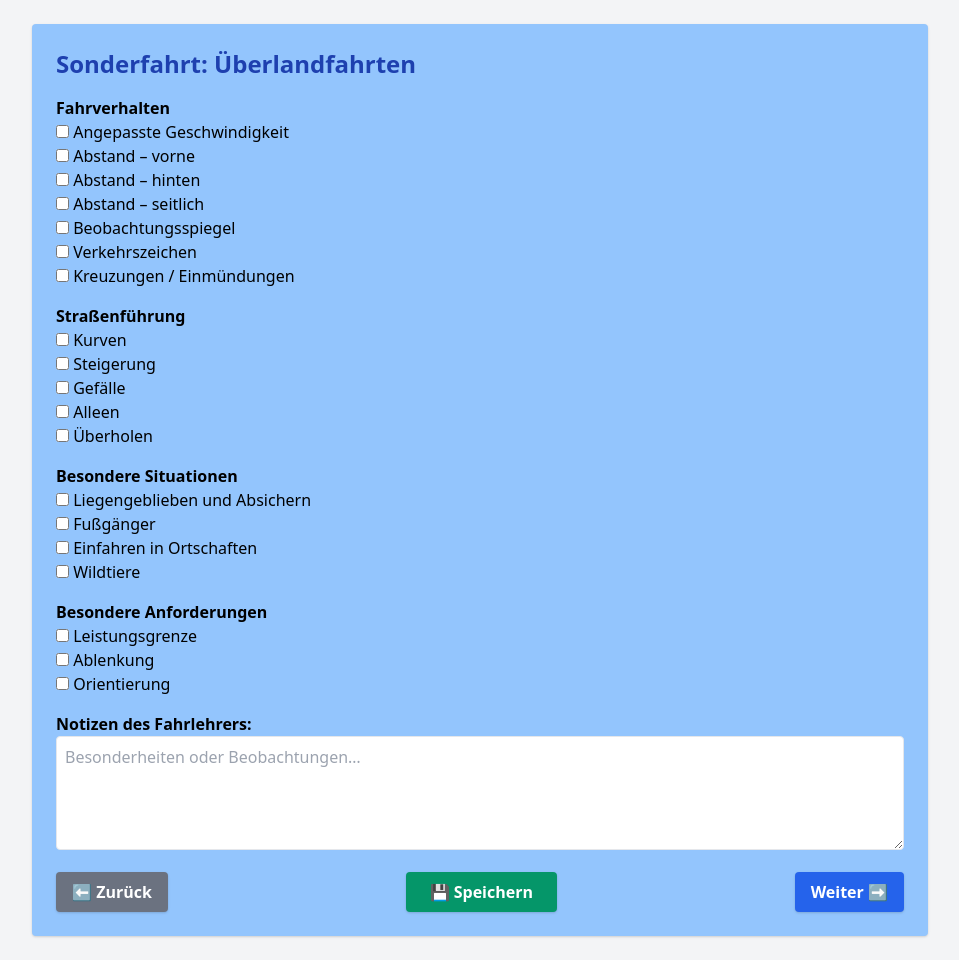
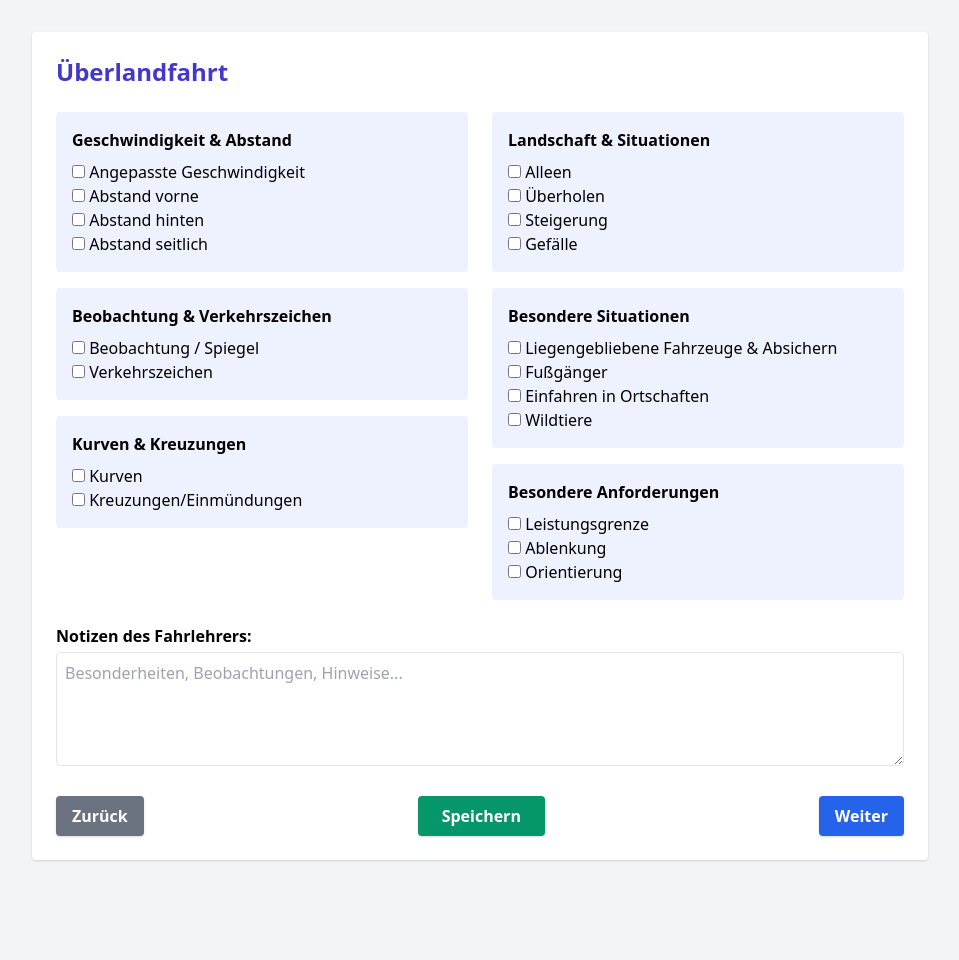
Before and after one commit to eyfahrlehrer/schuelerakte, a Flask app: page /ueberlandfahrt in a window 1280 px wide. Shown: the whole page, without its empty margins (160-1119 px from the left). After the commit the page ends 861 px from the top, so only its background shows below. Run offline with Flask 3, Linux system fonts and the light colour scheme; the visitor is signed in with stand-in values (Sample User, id 1).

Commit message:
Update ueberlandfahrt.html

```diff
--- a/templates/ueberlandfahrt.html
+++ b/templates/ueberlandfahrt.html
@@ -2,76 +2,74 @@
 <html lang="de">
 <head>
   <meta charset="UTF-8">
-  <title>Sonderfahrt: Überlandfahrten</title>
+  <title>Überlandfahrt</title>
   <link href="https://cdn.jsdelivr.net/npm/tailwindcss@2.2.19/dist/tailwind.min.css" rel="stylesheet">
 </head>
-<body class="bg-gray-100 p-6">
-  <div class="max-w-4xl mx-auto bg-blue-300 p-6 rounded shadow">
-    <h1 class="text-2xl font-bold text-blue-800 mb-4">Sonderfahrt: Überlandfahrten</h1>
+<body class="bg-gray-100 p-8">
+  <div class="max-w-4xl mx-auto bg-white p-6 rounded shadow">
+    <h1 class="text-2xl font-bold text-indigo-700 mb-6">Überlandfahrt</h1>
 
-    <form method="POST" class="space-y-4">
-
-      <!-- Fahrverhalten -->
-      <div>
-        <p class="font-semibold">Fahrverhalten</p>
-        <label class="block"><input type="checkbox" name="angepasste_geschwindigkeit"> Angepasste Geschwindigkeit</label>
-        <label class="block"><input type="checkbox" name="abstand_vorne"> Abstand – vorne</label>
-        <label class="block"><input type="checkbox" name="abstand_hinten"> Abstand – hinten</label>
-        <label class="block"><input type="checkbox" name="abstand_seitlich"> Abstand – seitlich</label>
-        <label class="block"><input type="checkbox" name="beobachtungsspiegel"> Beobachtungsspiegel</label>
-        <label class="block"><input type="checkbox" name="verkehrszeichen"> Verkehrszeichen</label>
-        <label class="block"><input type="checkbox" name="kreuzungen_einmuendungen"> Kreuzungen / Einmündungen</label>
+    <form method="POST" class="grid grid-cols-1 md:grid-cols-2 gap-6">
+      <!-- Spalte 1 -->
+      <div class="space-y-4">
+        <div class="bg-indigo-50 p-4 rounded">
+          <h2 class="font-semibold mb-2">Geschwindigkeit & Abstand</h2>
+          <label class="block"><input type="checkbox" name="geschwindigkeit"> Angepasste Geschwindigkeit</label>
+          <label class="block"><input type="checkbox" name="abstand_vorne"> Abstand vorne</label>
+          <label class="block"><input type="checkbox" name="abstand_hinten"> Abstand hinten</label>
+          <label class="block"><input type="checkbox" name="abstand_seite"> Abstand seitlich</label>
         </div>
 
-      <!-- Straßenführung -->
-      <div>
-        <p class="font-semibold">Straßenführung</p>
+        <div class="bg-indigo-50 p-4 rounded">
+          <h2 class="font-semibold mb-2">Beobachtung & Verkehrszeichen</h2>
+          <label class="block"><input type="checkbox" name="beobachtung"> Beobachtung / Spiegel</label>
+          <label class="block"><input type="checkbox" name="verkehrszeichen"> Verkehrszeichen</label>
+        </div>
+
+        <div class="bg-indigo-50 p-4 rounded">
+          <h2 class="font-semibold mb-2">Kurven & Kreuzungen</h2>
           <label class="block"><input type="checkbox" name="kurven"> Kurven</label>
+          <label class="block"><input type="checkbox" name="einmuendungen"> Kreuzungen/Einmündungen</label>
+        </div>
+      </div>
+
+      <!-- Spalte 2 -->
+      <div class="space-y-4">
+        <div class="bg-indigo-50 p-4 rounded">
+          <h2 class="font-semibold mb-2">Landschaft & Situationen</h2>
+          <label class="block"><input type="checkbox" name="alleen"> Alleen</label>
+          <label class="block"><input type="checkbox" name="ueberholen"> Überholen</label>
           <label class="block"><input type="checkbox" name="steigerung"> Steigerung</label>
           <label class="block"><input type="checkbox" name="gefaelle"> Gefälle</label>
-        <label class="block"><input type="checkbox" name="alleen"> Alleen</label>
-        <label class="block"><input type="checkbox" name="ueberholen"> Überholen</label>
         </div>
 
-      <!-- Besondere Situationen -->
-      <div>
-        <p class="font-semibold">Besondere Situationen</p>
-        <label class="block"><input type="checkbox" name="liegen_geblieben"> Liegengeblieben und Absichern</label>
+        <div class="bg-indigo-50 p-4 rounded">
+          <h2 class="font-semibold mb-2">Besondere Situationen</h2>
+          <label class="block"><input type="checkbox" name="liegengeblieben"> Liegengebliebene Fahrzeuge & Absichern</label>
           <label class="block"><input type="checkbox" name="fussgaenger"> Fußgänger</label>
-        <label class="block"><input type="checkbox" name="ortseinfahrt"> Einfahren in Ortschaften</label>
+          <label class="block"><input type="checkbox" name="ortschaften"> Einfahren in Ortschaften</label>
           <label class="block"><input type="checkbox" name="wildtiere"> Wildtiere</label>
         </div>
 
-      <!-- Besondere Anforderungen -->
-      <div>
-        <p class="font-semibold">Besondere Anforderungen</p>
+        <div class="bg-indigo-50 p-4 rounded">
+          <h2 class="font-semibold mb-2">Besondere Anforderungen</h2>
           <label class="block"><input type="checkbox" name="leistungsgrenze"> Leistungsgrenze</label>
           <label class="block"><input type="checkbox" name="ablenkung"> Ablenkung</label>
           <label class="block"><input type="checkbox" name="orientierung"> Orientierung</label>
         </div>
-
-      <!-- Notizen -->
-      <div>
-        <label for="notizen" class="block font-semibold">Notizen des Fahrlehrers:</label>
-        <textarea name="notizen" id="notizen" rows="4" class="w-full border p-2 rounded" placeholder="Besonderheiten oder Beobachtungen…"></textarea>
       </div>
 
-      <!-- Navigationsleiste -->
-<div class="mt-6 flex flex-col md:flex-row justify-between items-center gap-4">
-  <!-- Zurück -->
-  <a href="{{ url_for('grundfahraufgaben') }}" class="bg-gray-500 hover:bg-gray-600 text-white font-semibold py-2 px-4 rounded shadow w-full md:w-auto text-center">
-    ⬅️ Zurück
-  </a>
+      <!-- Notizfeld -->
+      <div class="md:col-span-2">
+        <label for="notizen" class="block font-semibold mb-1">Notizen des Fahrlehrers:</label>
+        <textarea name="notizen" id="notizen" rows="4" class="w-full border p-2 rounded" placeholder="Besonderheiten, Beobachtungen, Hinweise..."></textarea>
+      </div>
 
-  <!-- Speichern -->
-  <button type="submit" class="bg-green-600 hover:bg-green-700 text-white font-semibold py-2 px-6 rounded shadow w-full md:w-auto">
-    💾 Speichern
-  </button>
-
-  <!-- Weiter -->
-  <a href="{{ url_for('autobahnfahrt') }}" class="bg-blue-600 hover:bg-blue-700 text-white font-semibold py-2 px-4 rounded shadow w-full md:w-auto text-center">
-    Weiter ➡️
-  </a>
+      <!-- Navigation -->
+      <div class="md:col-span-2 flex flex-col md:flex-row justify-between items-center gap-4">
+        <a href="{{ url_for('grundfahraufgaben') }}" class="bg-gray-500 hover:bg-gray-600 text-white font-semibold py-2 px-4 rounded shadow">Zurück</a>
+        <button type="submit" class="bg-green-600 hover:bg-green-700 text-white font-semibold py-2 px-6 rounded shadow">Speichern</button>
+        <a href="{{ url_for('autobahnfahrt') }}" class="bg-blue-600 hover:bg-blue-700 text-white font-semibold py-2 px-4 rounded shadow">Weiter</a>
       </div>
     </form>
   </div>
```
Lines whose indentation alone changed are shown as unchanged.
